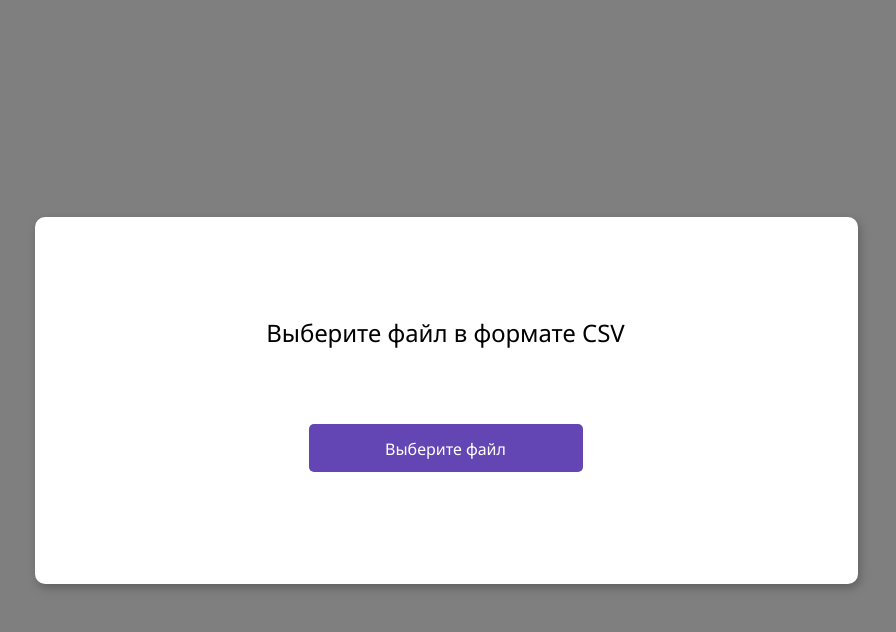
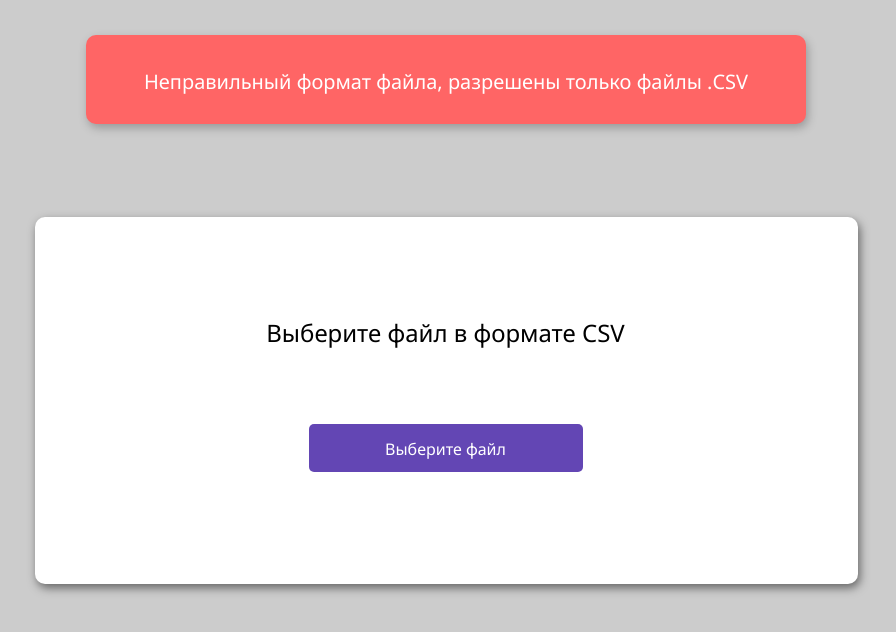
Before and after one commit to kekater/csv_viewer, a plain HTML site: page index.html in a window 1280 px wide. Shown: the whole page, without its empty margins (194-1090 px from the left). Drawn offline with Linux system fonts and the light colour scheme.

Commit message:
not error

```diff
--- a/index.html
+++ b/index.html
@@ -10,10 +10,14 @@
 </head>
     <body>
         <div class="rectangle">
-            <p class="content-rectangle">Выберите файл в формате CSV</p>
+            <p class="content-base content-rectangle">Выберите файл в формате CSV</p>
             <button class="download-button">
-                <p class="content-button">Выберите файл</p>
+                <p class="content-base content-button">Выберите файл</p>
             </button>
+        </div>
+
+        <div class="rectangle-error">
+            <p class="content-base content-error">Неправильный формат файла, разрешены только файлы .CSV</p>
         </div>
     </body>
 </html>
--- a/style.css
+++ b/style.css
@@ -4,7 +4,7 @@ body {
     justify-content: center;
     height: 100vh;
     margin: 0;
-    background-color: rgba(0, 0, 0, 0.5);
+    background-color: rgba(0, 0, 0, 0.2);
 }
 
 .rectangle {
@@ -14,7 +14,7 @@ body {
     flex-shrink: 0;
     border-radius: 10px;
     background: #FFF;
-    box-shadow: 2px 4px 9.9px 0px rgba(0, 0, 0, 0.25);
+    box-shadow: 2px 4px 9.9px 0px rgba(0, 0, 0, 0.5);
 }
 
 .download-button {
@@ -33,38 +33,56 @@ body {
 .download-button:hover {
     background-color: #A88EF0;
 }
-/* .download-button:default {
-    background-color: #6346B4;
-} */
 
 .download-button:active {
     background-color: #311F63;
 }
 
-.content-rectangle{
-    color: #000;
+/* Контент внутри кнопки */
+.content-button {
+    color: #FFF;
+    font-size: 16px;
+    margin-top: 13px;
+    margin-bottom: 13px;
+}
+
+/* Базовый класс для общих стилей контента */
+.content-base {
     text-align: center;
     font-family: 'Noto Sans', serif;
-    font-size: 24px;
     font-style: normal;
     font-weight: 400;
     line-height: normal;
+}
+
+/* Класс для контента внутри обычного прямоугольника */
+.content-rectangle {
+    color: #000;
+    font-size: 24px;
     margin-top: 99px;
     margin-left: 230px;
     margin-right: 231px;
     margin-bottom: 235px;
+
 }
 
-.content-button {
+/* Ошибка */
+.rectangle-error {
+    position: absolute;
+    top: 35px;
+    bottom: 900px;
+    width: 720px;
+    height: 89px;
+    flex-shrink: 0;
+    border-radius: 10px;
+    background: #FF6565;
+    box-shadow: 2px 4px 9.9px 0px rgba(0, 0, 0, 0.25);
+}
+
+/* Класс для контента внутри прямоугольника с ошибкой */
+.content-error {
     color: #FFF;
-    text-align: center;
-    font-family: 'Noto Sans', serif;
-    font-size: 16px;
-    font-style: normal;
-    font-weight: 400;
-    line-height: normal;
-    margin-top: 13px;
-    /* margin-right: 75px; */
-    margin-bottom: 13px;
-    /* margin-left: 76px; */
+    font-size: 20px;
+    margin-top: 33px;
+    margin-bottom: 290px;
 }
```
